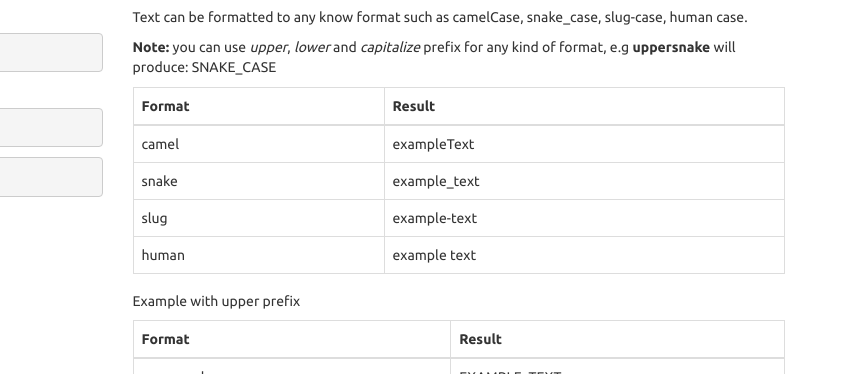
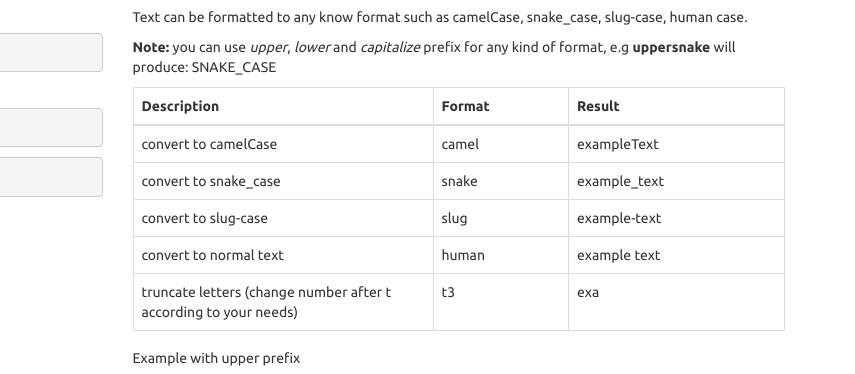
Before and after one commit to ivanblazevic/textural-js, a plain HTML site: page index.html in a window 1280 px wide. Shown: the part 338-712 px from the top of the page, 425-1280 px from the left. Drawn offline with Linux system fonts and the light colour scheme.

Commit message:
Update docs

```diff
--- a/index.html
+++ b/index.html
@@ -35,7 +35,6 @@
             </div>
         </div>
     </div>
-
 
     <div class="container" style="margin-top: 100px">
 
@@ -87,26 +86,36 @@
                 <table class="table table-bordered">
                     <thead>
                         <tr>
+                            <th width="300">Description</th>
                             <th>Format</th>
                             <th>Result</th>
                         </tr>
                     </thead>
                     <tbody>
                         <tr>
+                            <td>convert to camelCase</td>
                             <td>camel</td>
                             <td>exampleText</td>
                         </tr>
                         <tr>
+                            <td>convert to snake_case</td>
                             <td>snake</td>
                             <td>example_text</td>
                         </tr>
                         <tr>
+                            <td>convert to slug-case</td>
                             <td>slug</td>
                             <td>example-text</td>
                         </tr>
                         <tr>
+                            <td>convert to normal text</td>
                             <td>human</td>
                             <td>example text</td>
+                        </tr>
+                        <tr>
+                            <td>truncate letters (change number after t according to your needs)</td>
+                            <td>t3</td>
+                            <td>exa</td>
                         </tr>
                     </tbody>
                 </table>
```
Also changed, not shown: textural.js (+22 -1 lines).
